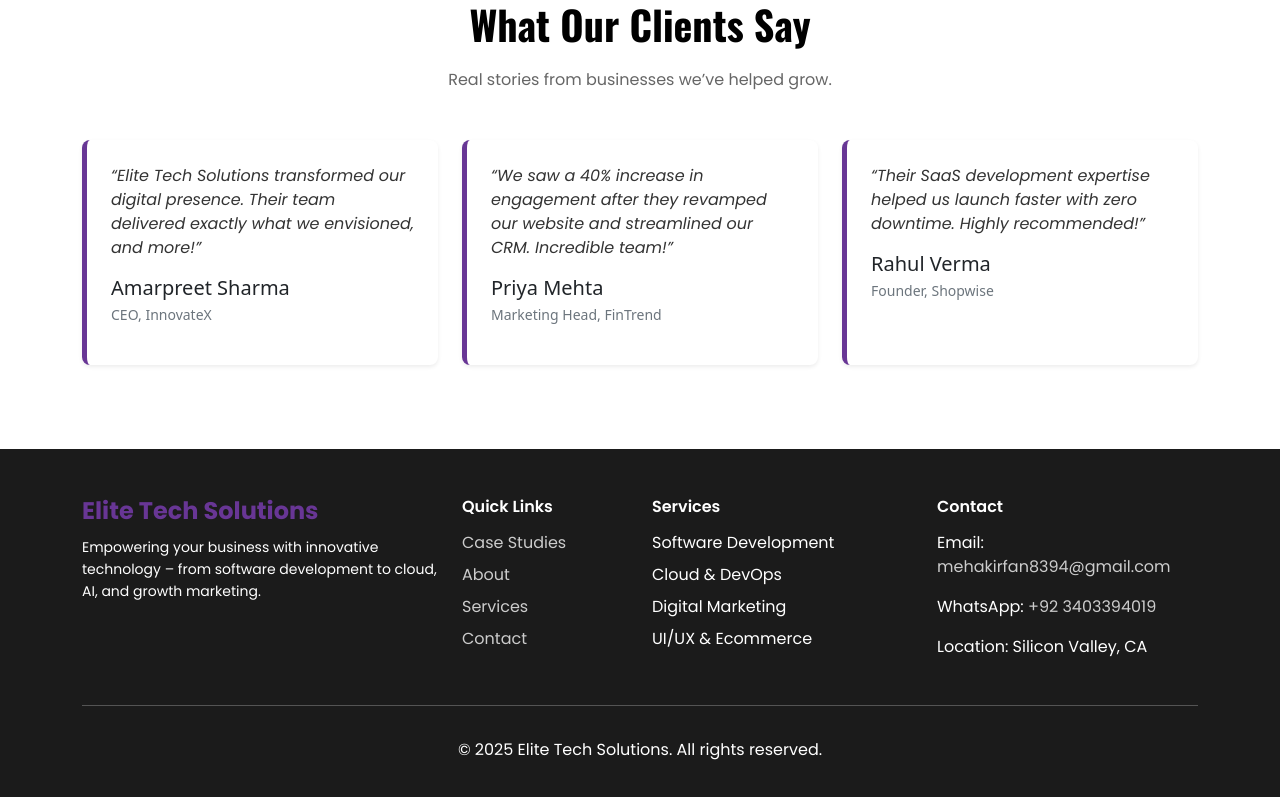
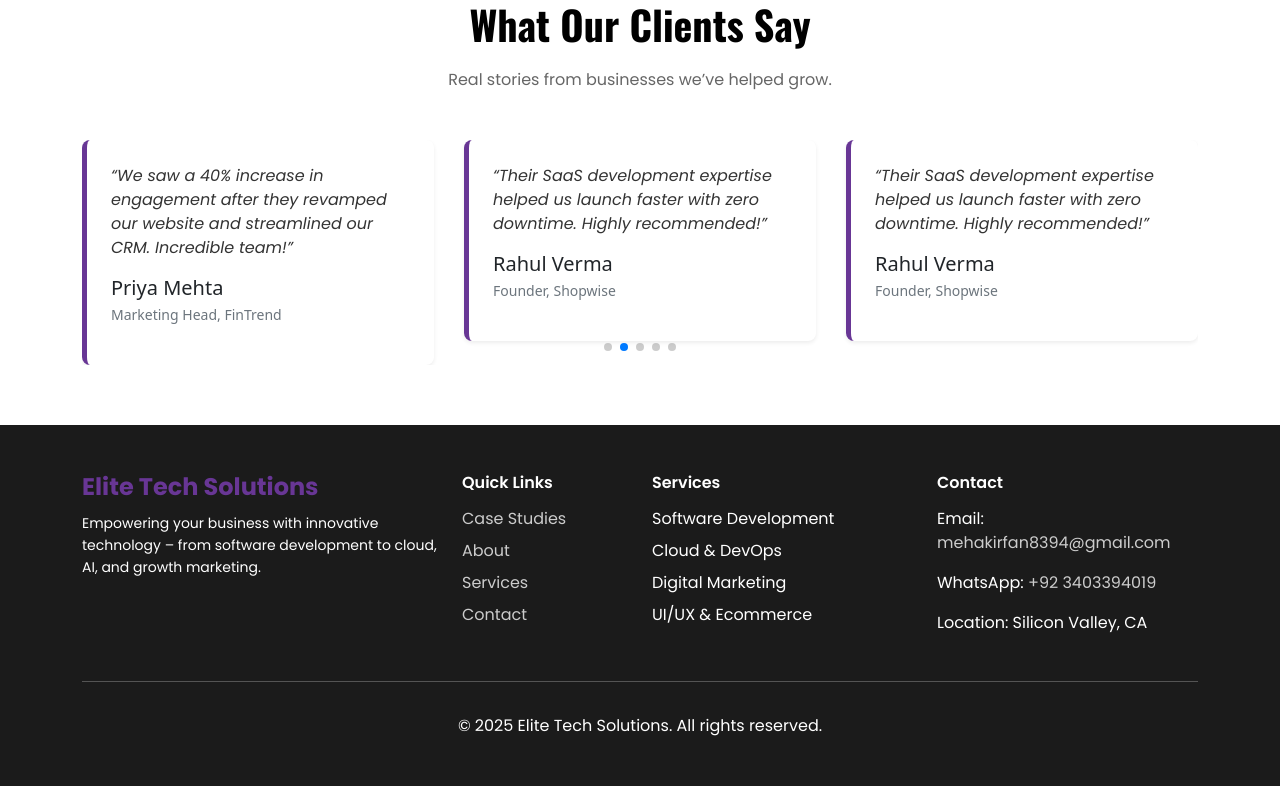
Before and after one commit to amnakhalid625/Elite_tech_website, a React (Vite) app: page / in a window 1280 px wide. Shown: the part 4645-5442 px from the top of the page. Built offline with nearby package versions, Linux system fonts and the light colour scheme.

Commit message:
elite_website

```diff
--- a/src/pages/testimonial/Testimonial.jsx
+++ b/src/pages/testimonial/Testimonial.jsx
@@ -3,7 +3,8 @@ import './testimonial.css';
 import { Swiper, SwiperSlide } from 'swiper/react';
 import 'swiper/css';
 import 'swiper/css/pagination';
-import { Pagination } from 'swiper/modules';
+import { Pagination,Autoplay } from 'swiper/modules';
+import 'swiper/css/autoplay';
 
 
 const testimonials = [
@@ -22,45 +23,65 @@ const testimonials = [
     role: "Founder, Shopwise",
     quote: "Their SaaS development expertise helped us launch faster with zero downtime. Highly recommended!",
   },
+  {
+    name: "Rahul Verma",
+    role: "Founder, Shopwise",
+    quote: "Their SaaS development expertise helped us launch faster with zero downtime. Highly recommended!",
+  },
+  {
+    name: "Rahul Verma",
+    role: "Founder, Shopwise",
+    quote: "Their SaaS development expertise helped us launch faster with zero downtime. Highly recommended!",
+  },
+  {
+    name: "Rahul Verma",
+    role: "Founder, Shopwise",
+    quote: "Their SaaS development expertise helped us launch faster with zero downtime. Highly recommended!",
+  },
+  {
+    name: "Rahul Verma",
+    role: "Founder, Shopwise",
+    quote: "Their SaaS development expertise helped us launch faster with zero downtime. Highly recommended!",
+  },
+
 ];
 
 const TestimonialSection = () => {
-
   return (
-
-<>    <Swiper
-    slidesPerView={3}
-    spaceBetween={30}
-    pagination={{
-      clickable: true,
-    }}
-    modules={[Pagination]}
-    className="mySwiper"
-  >
-    </Swiper>
-
-
     <section className="testimonial-section" id="testimonials">
       <div className="container">
         <div className="section-header text-center mb-5">
           <h2>What Our Clients Say</h2>
           <p>Real stories from businesses we’ve helped grow.</p>
         </div>
-        <div className="row">
+
+        <Swiper
+          slidesPerView={1}
+          spaceBetween={30}
+          autoplay={{
+            delay: 2000,
+            disableOnInteraction: false,
+          }}
+          pagination={{ clickable: true }}
+          breakpoints={{
+            768: { slidesPerView: 2 },
+            992: { slidesPerView: 3 },
+          }}
+          modules={[Pagination,Autoplay]}
+          className="mySwiper"
+        >
           {testimonials.map((testimonial, idx) => (
-            <div className="col-md-4 mb-4" key={idx}>
+            <SwiperSlide key={idx}>
               <div className="testimonial-box p-4 shadow-sm h-100">
                 <p className="testimonial-quote">“{testimonial.quote}”</p>
                 <h5 className="mt-3 mb-1">{testimonial.name}</h5>
                 <p className="text-muted small">{testimonial.role}</p>
               </div>
-            </div>
+            </SwiperSlide>
           ))}
-        </div>
+        </Swiper>
       </div>
     </section>
-    </>
-
   );
 };
 
--- a/src/pages/testimonial/testimonial.css
+++ b/src/pages/testimonial/testimonial.css
@@ -34,3 +34,11 @@
     font-style: italic;
     color: #333;
   }
+  .swiper-pagination-bullet {
+    background-color: #683695;
+    opacity: 1;
+  }
+
+  .swiper-pagination-bullet-active {
+    background-color: #341a5a;
+  }
```
